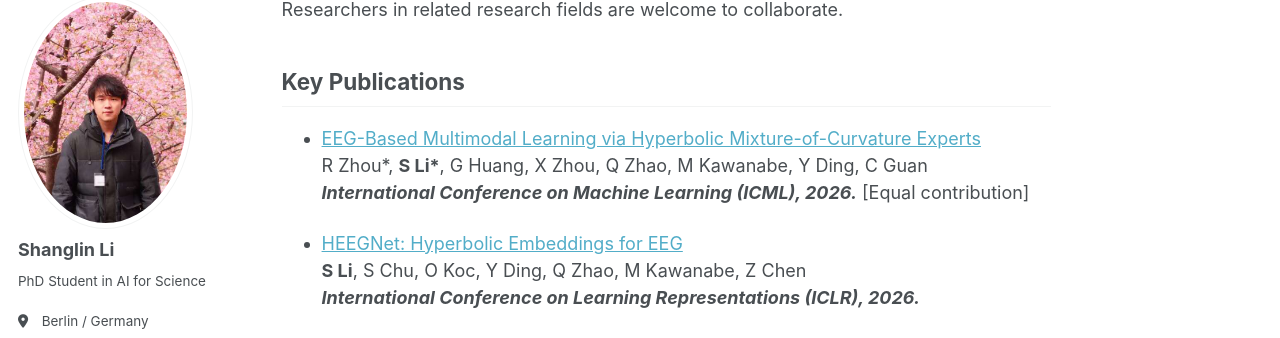
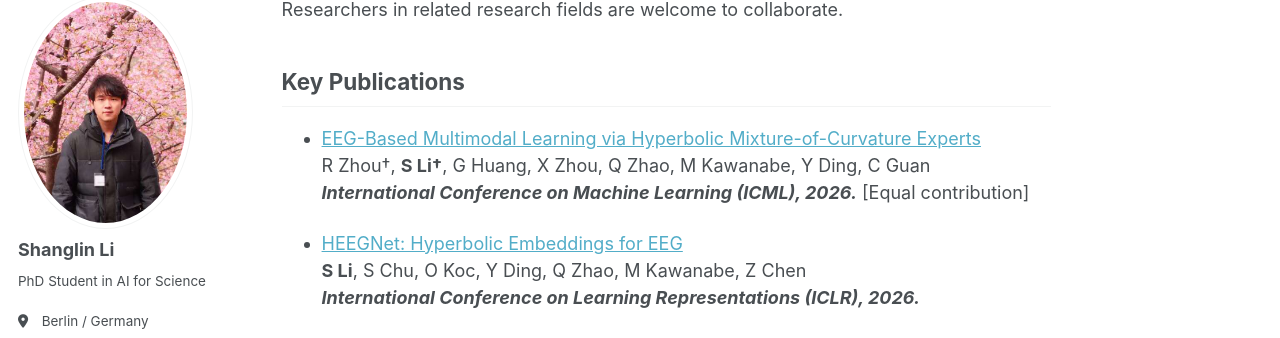
Before and after one commit to fightlesliefigt/fightlesliefigt.github.io, a Jekyll site: the page built from _pages/about.md, in a window 1280 px wide and 900 px high, scrolled down 332 px. Shown: the part 105-443 px from the top of the window. Built offline with Jekyll 4.4.1, drawn with Linux system fonts in a browser that asks for light colours; a style sheet for code colours, icons or effects is not loaded.

```diff
--- a/_pages/about.md
+++ b/_pages/about.md
@@ -19,7 +19,7 @@ Researchers in related research fields are welcome to collaborate.
 <ul>
 <li><p>
 <a href="https://openreview.net/forum?id=VSn4wLFd2p">EEG-Based Multimodal Learning via Hyperbolic Mixture-of-Curvature Experts</a><br />
-R Zhou*, <b>S Li*</b>, G Huang, X Zhou, Q Zhao, M Kawanabe, Y Ding, C Guan<br />
+R Zhou†, <b>S Li†</b>, G Huang, X Zhou, Q Zhao, M Kawanabe, Y Ding, C Guan<br />
 <i><b>International Conference on Machine Learning (ICML), 2026.</b></i> [Equal contribution]
 </p></li>
 </ul>
```
